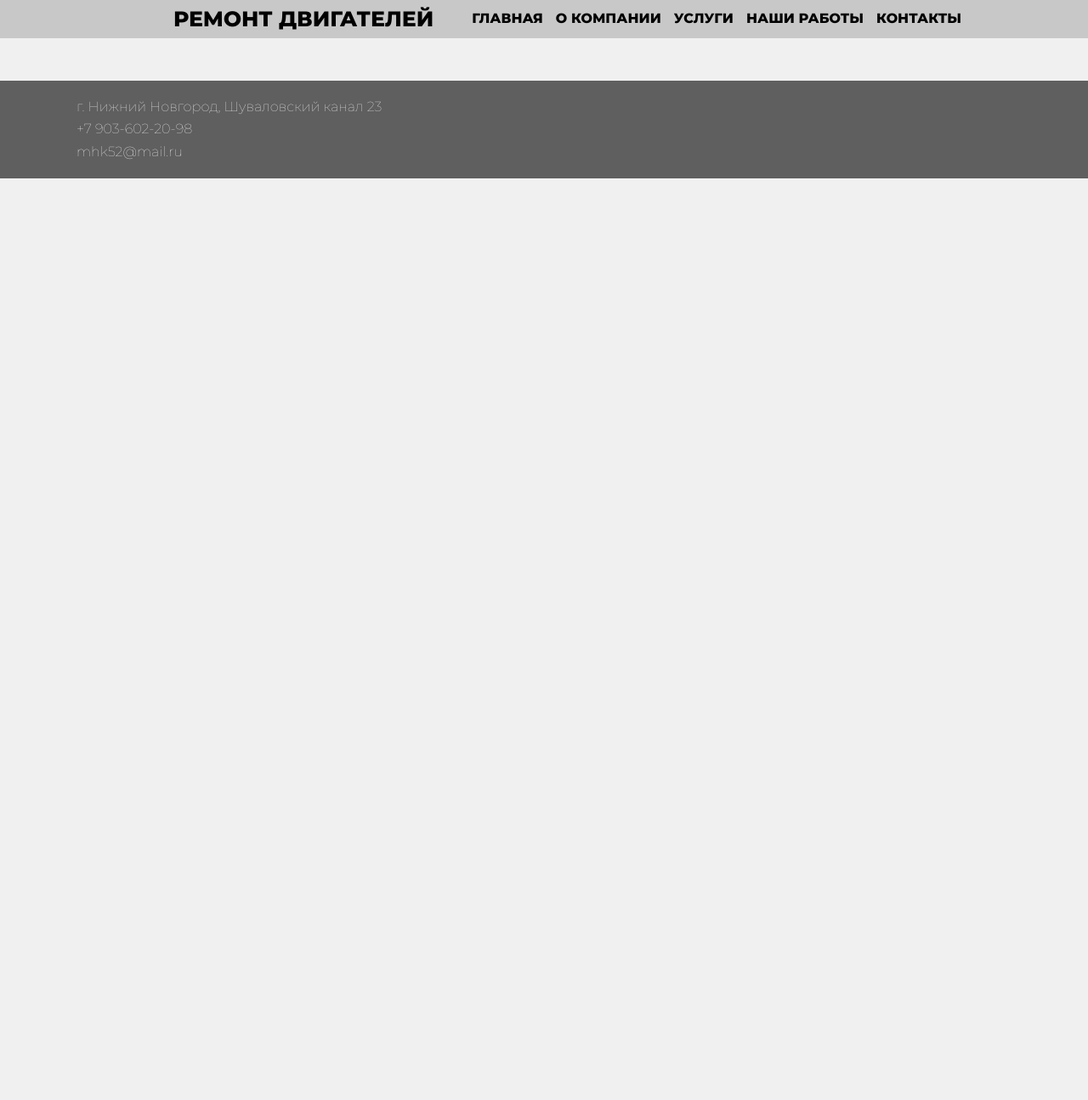
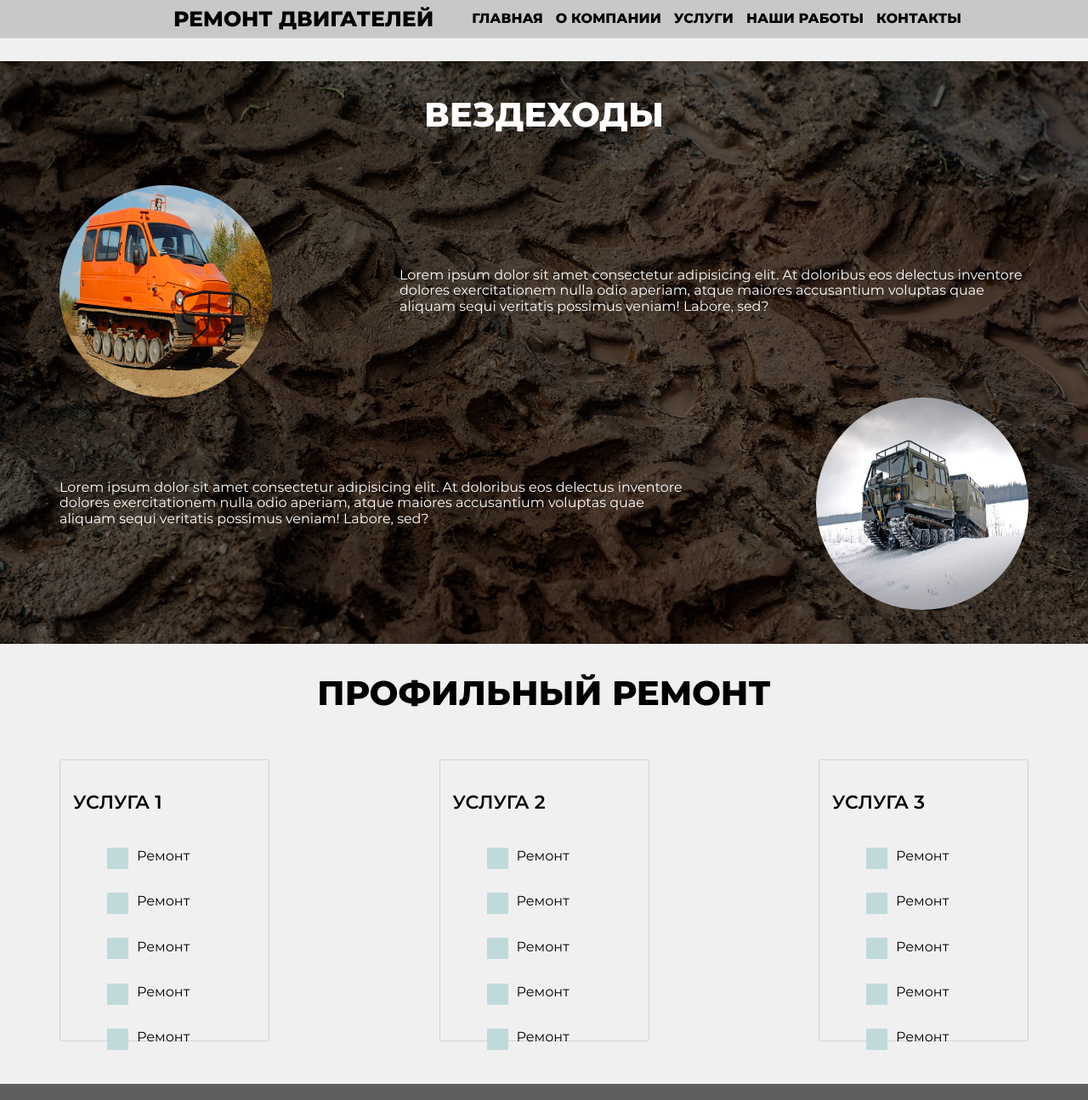
Before and after one commit to chipollino-eba/chipollino-eba.github.io, a plain HTML site: page all-terrain-vehicle.html in a window 1280 px wide. Shown: the top 1295 px of the page at 85% size. Before the commit the page ends 800 px from the top, so only its background shows below. Drawn offline with nearby package versions, Linux system fonts and the light colour scheme.

Commit message:
добавил страницу "вездеходы"

```diff
--- a/all-terrain-vehicle.html
+++ b/all-terrain-vehicle.html
@@ -10,6 +10,7 @@
 </head>
 
 <body>
+   <div class="wrapper">
       <header class="header">
          <nav class="header__nav">
             <ul class="header__list container">
@@ -39,12 +40,67 @@
 
 
 
-   <main class="main container">
+      <main class="main">
+         <section class="advantage">
+            <h1 class="advantage__title">Вездеходы</h1>
+            <div class="advantage__item-gaz container">
+               <img class="advantage__image image-gaz" src="img/gaz3409.jpg" width="250" height="250" alt="">
+               <p class="advantage__text">
+                  Lorem ipsum dolor sit amet consectetur adipisicing elit. At doloribus eos
+                  delectus inventore dolores exercitationem nulla odio aperiam, atque maiores accusantium voluptas quae
+                  aliquam sequi veritatis possimus veniam! Labore, sed?
+               </p>
+            </div>
+
+
+            <div class="advantage__item-bv container">
+               <p class="advantage__text">
+                  Lorem ipsum dolor sit amet consectetur adipisicing elit. At doloribus eos
+                  delectus inventore dolores exercitationem nulla odio aperiam, atque maiores accusantium voluptas
+                  quae
+                  aliquam sequi veritatis possimus veniam! Labore, sed?
+               </p>
+               <img class="advantage__image image-bv" src="img/bv206.jpg" width="250" height="250" alt="">
+            </div>
+
+         </section>
+
+         <h2 class="work__title">Профильный ремонт</h2>
+         <section class="work container">
+            <div class="work__type">
+               <h3 class="work__name">Услуга 1</h3>
+               <ul class="work__list">
+                  <li>Ремонт</li>
+                  <li>Ремонт</li>
+                  <li>Ремонт</li>
+                  <li>Ремонт</li>
+                  <li>Ремонт</li>
+               </ul>
+            </div>
+
+            <div class="work__type">
+               <h3 class="work__name">Услуга 2</h3>
+               <ul class="work__list">
+                  <li>Ремонт</li>
+                  <li>Ремонт</li>
+                  <li>Ремонт</li>
+                  <li>Ремонт</li>
+                  <li>Ремонт</li>
+               </ul>
+            </div>
+
+            <div class="work__type">
+               <h3 class="work__name">Услуга 3</h3>
+               <ul class="work__list">
+                  <li>Ремонт</li>
+                  <li>Ремонт</li>
+                  <li>Ремонт</li>
+                  <li>Ремонт</li>
+                  <li>Ремонт</li>
+               </ul>
+            </div>
 
       </main>
-
-</body>
-
       <footer class="footer">
          <ul class="footer__list container">
             <li class="footer__item">г. Нижний Новгород, Шуваловский канал 23</li>
@@ -52,5 +108,9 @@
             <li class="footer__item"><a class="footer__link" href="mailto:mhk52@mail.ru">mhk52@mail.ru</a></li>
          </ul>
       </footer>
+   </div>
+</body>
+
+
 
 </html>
--- a/scss/style.scss
+++ b/scss/style.scss
@@ -59,6 +59,17 @@ li {
 
 body {
    background-color: rgb(240, 240, 240);
+   height: 100%;
+}
+
+main {
+   flex: 1 1 auto;
+}
+
+.wrapper {
+   min-height: 100%;
+   display: flex;
+   flex-direction: column;
 }
 
 .container {
@@ -282,7 +293,6 @@ body {
    }
 }
 
-// Вездеходы
 .repair {
    background-repeat: no-repeat;
    background-size: cover;
@@ -321,3 +331,42 @@ body {
 .svp {
    background-image: linear-gradient(to top, rgba(0, 0, 0, 0.5), rgba(0, 0, 0, 0.5)), url("../img/hivus.JPG");
 }
+
+// вездеходы
+.advantage {
+   background-image: linear-gradient(to top, rgba(0, 0, 0, 0.5), rgba(0, 0, 0, 0.5)), url("../img/mud.jpeg");
+   background-repeat: no-repeat;
+   background-size: cover;
+   background-position: center;
+   max-height: 100vh;
+   width: 100%;
+   color: white;
+   &__title {
+      font-family: "Montserrat-Bold";
+      font-size: 40px;
+      text-transform: uppercase;
+      text-align: center;
+      margin-bottom: 60px;
+      padding-top: 40px;
+   }
+   &__image {
+      border-radius: 50%;
+   }
+   &__item-gaz {
+      display: flex;
+      justify-content: space-between;
+      align-items: center;
+   }
+   &__item-bv {
+      display: flex;
+      justify-content: space-between;
+      align-items: center;
+      padding-bottom: 40px;
+   }
+   .image-bv {
+      margin-left: 150px;
+   }
+   .image-gaz {
+      margin-right: 150px;
+   }
+}
```
Also changed, not shown: disel.html (+56 -0 lines), index.html (+14 -12 lines), services.html (deleted, +0 -69 lines), svp.html (+56 -0 lines), css/style.css, img/mud.jpeg (added), 2 other files. Lines whose indentation alone changed are shown as unchanged.
